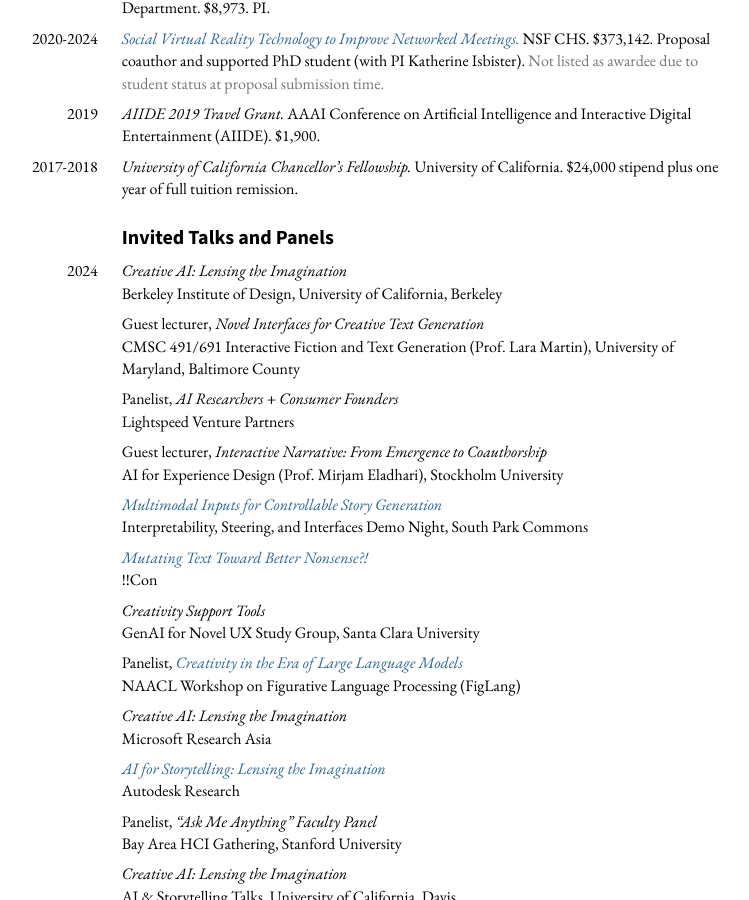
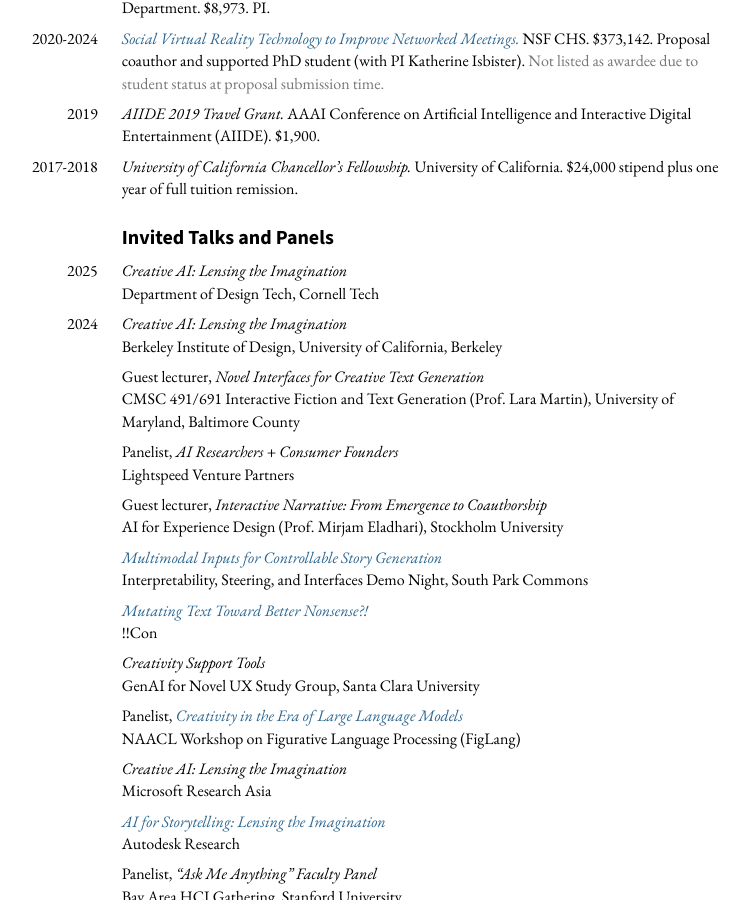
Before and after one commit to mkremins/mkremins.github.io, a Jekyll site: the page built from cv/index.html, in a window 1280 px wide and 900 px high, scrolled down 6920 px. Shown: the whole window, without its empty margins (261-1010 px from the left). Built offline with Jekyll 4.4.1, drawn with Linux system fonts in a browser that asks for light colours.

Commit message:
Add Cornell Tech talk

```diff
--- a/_data/talks.json
+++ b/_data/talks.json
@@ -1,4 +1,11 @@
 [
+{
+  "title": "Creative AI: Lensing the Imagination",
+  "url": "",
+  "year": "2025",
+  "venue": "Cornell Tech",
+  "venue_long": "Department of Design Tech, Cornell Tech",
+},
 {
   "title": "Creative AI: Lensing the Imagination",
   "url": "",
```
